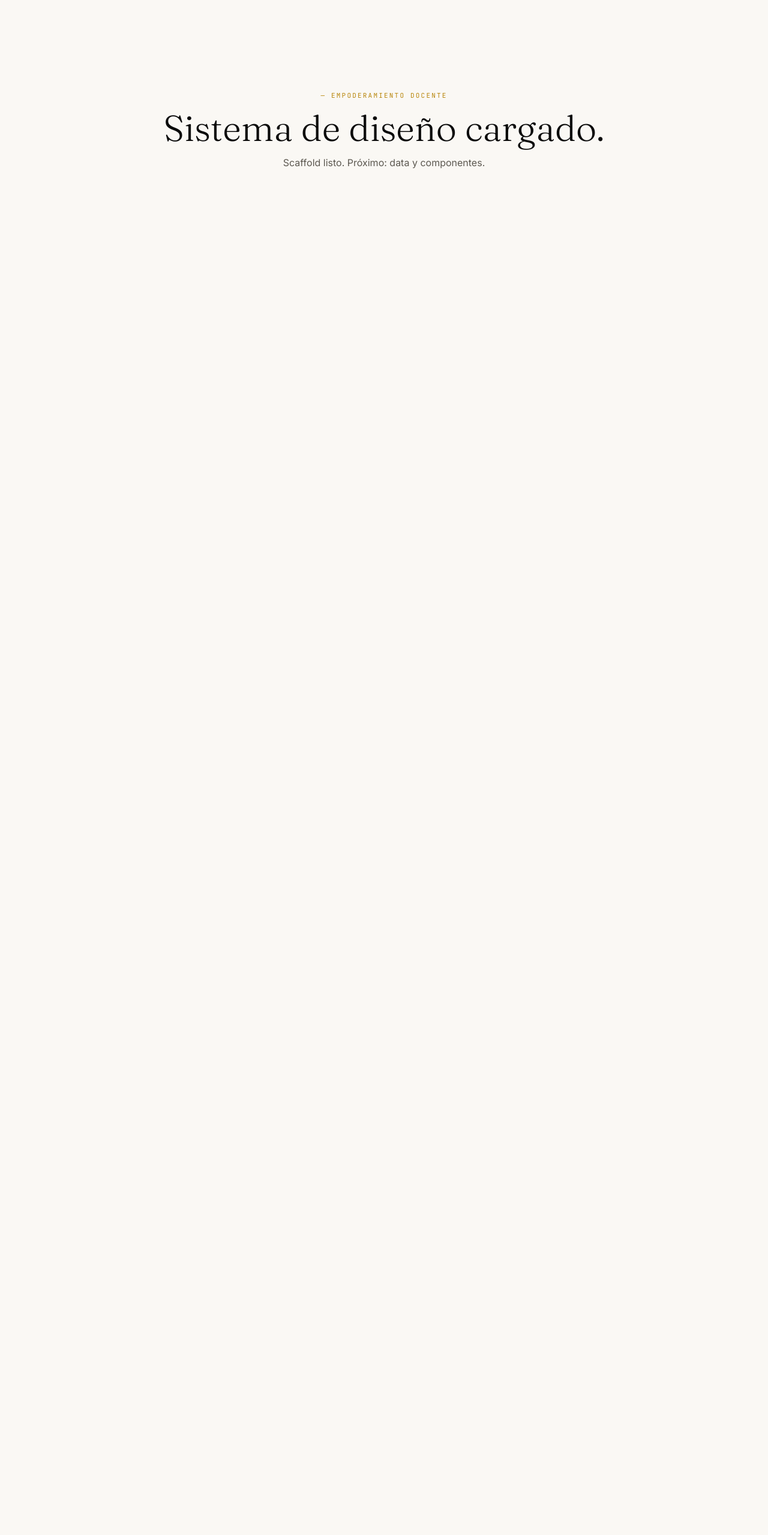
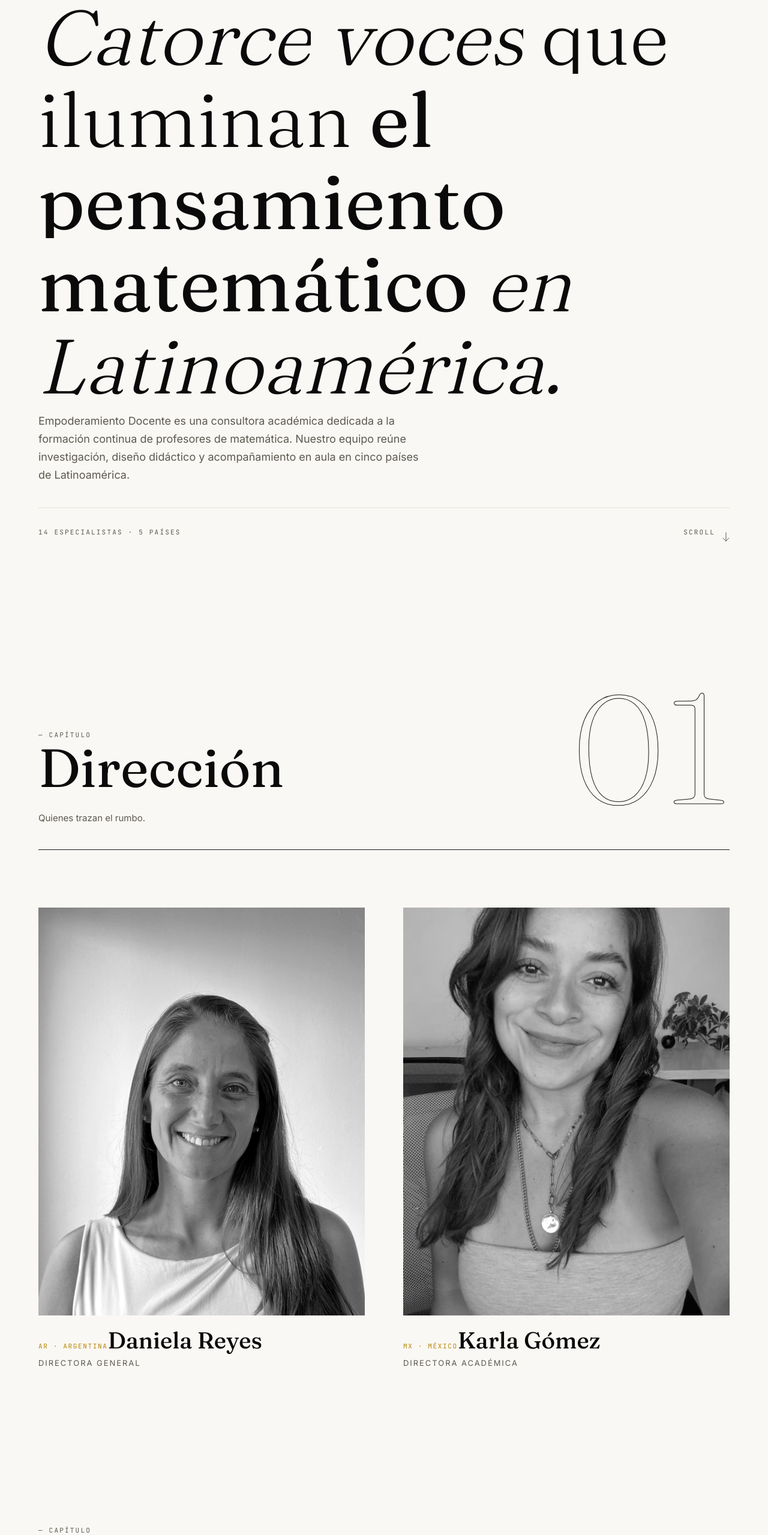
Before and after one commit to querques20/empoderamiento-docente, a React (Vite) app: page / in a window 1280 px wide. Shown: the part 183-2742 px from the top of the page at 60% size. Before the commit the page ends 800 px from the top, so only its background shows below. Built offline with nearby package versions, Linux system fonts and the light colour scheme.

Commit message:
feat: integrate modal state and photo reparent in App

```diff
--- a/src/App.tsx
+++ b/src/App.tsx
@@ -1,17 +1,85 @@
+import { useState, useCallback, useRef } from 'react';
+import { useLenis } from './hooks/useLenis';
+import { Nav } from './components/Nav';
+import { Hero } from './components/Hero';
+import { TeamSection } from './components/TeamSection';
+import { Footer } from './components/Footer';
+import { TeamModal, type ModalOpenContext } from './components/TeamModal';
+import { team, teamByTier } from './data/team';
+import type { TeamMember } from './types/team';
+
 export default function App() {
+  useLenis();
+
+  const [openContext, setOpenContext] = useState<ModalOpenContext | null>(null);
+  const lastFocusedRef = useRef<HTMLElement | null>(null);
+
+  const handleOpen = useCallback(
+    (member: TeamMember, photoEl: HTMLElement, cardEl: HTMLElement) => {
+      lastFocusedRef.current = document.activeElement as HTMLElement;
+      const wrapper = photoEl.parentElement;
+      if (!wrapper) return;
+
+      const index = team.findIndex((m) => m.id === member.id) + 1;
+      setOpenContext({
+        member,
+        index,
+        photoEl,
+        cardPhotoWrapperEl: wrapper,
+      });
+      void cardEl;
+    },
+    [],
+  );
+
+  const handleClose = useCallback(() => {
+    setOpenContext(null);
+    setTimeout(() => {
+      lastFocusedRef.current?.focus();
+    }, 100);
+  }, []);
+
   return (
-    <main className="min-h-screen bg-paper text-ink flex items-center justify-center">
-      <div className="text-center space-y-4">
-        <p className="font-mono text-[11px] uppercase tracking-[0.2em] text-amber">
-          — Empoderamiento Docente
-        </p>
-        <h1 className="font-display text-6xl font-light">
-          Sistema de diseño cargado.
-        </h1>
-        <p className="font-body text-ink-muted">
-          Scaffold listo. Próximo: data y componentes.
-        </p>
-      </div>
-    </main>
+    <>
+      <Nav />
+
+      <main>
+        <Hero />
+
+        <TeamSection
+          number="01"
+          chapter="Capítulo"
+          title="Dirección"
+          subtitle="Quienes trazan el rumbo."
+          members={teamByTier.direccion}
+          variant="large"
+          onOpen={handleOpen}
+        />
+
+        <TeamSection
+          number="02"
+          chapter="Capítulo"
+          title="Líderes de Área y Proyecto"
+          subtitle="Quienes sostienen la estructura académica."
+          members={teamByTier.lideres}
+          variant="medium"
+          onOpen={handleOpen}
+        />
+
+        <TeamSection
+          number="03"
+          chapter="Capítulo"
+          title="Facilitación y Diseño"
+          subtitle="Quienes construyen la práctica de aula."
+          members={teamByTier.facilitacion}
+          variant="small"
+          onOpen={handleOpen}
+        />
+      </main>
+
+      <Footer />
+
+      <TeamModal openContext={openContext} total={team.length} onClose={handleClose} />
+    </>
   );
 }
```
